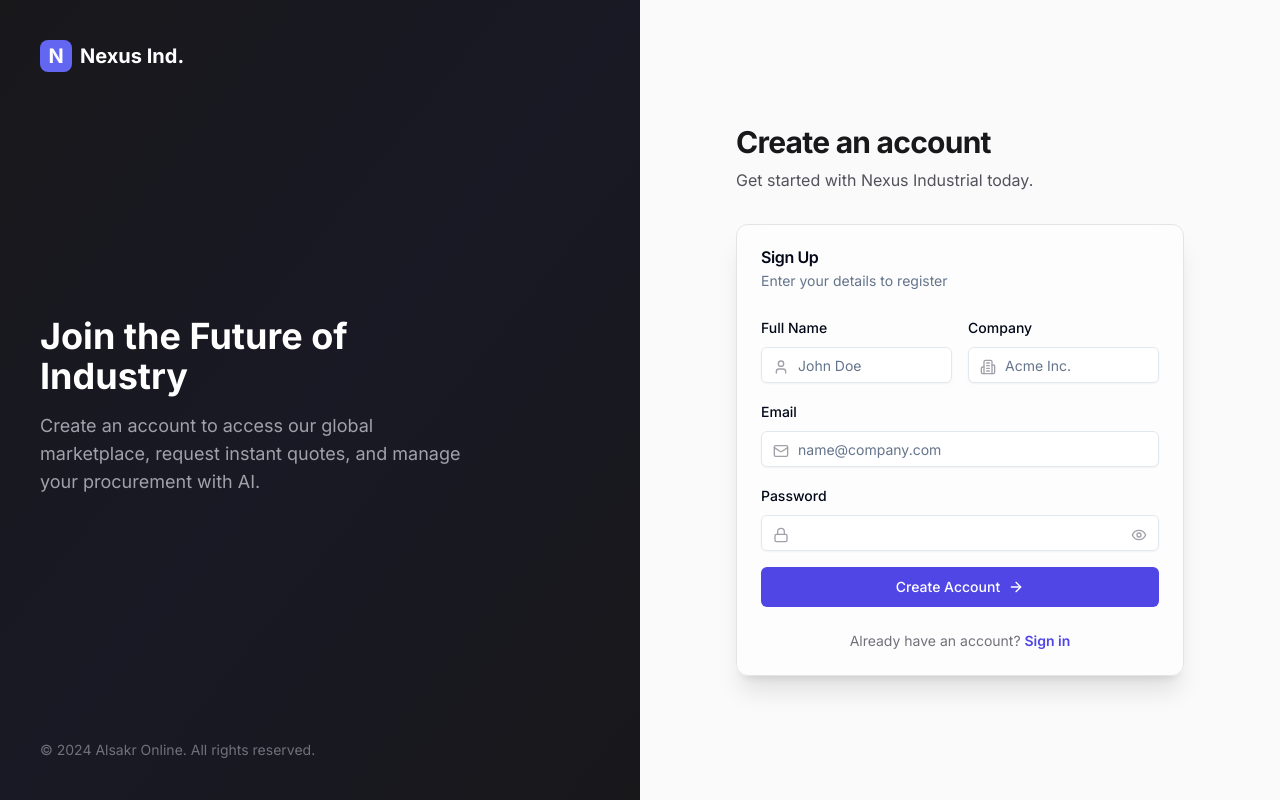
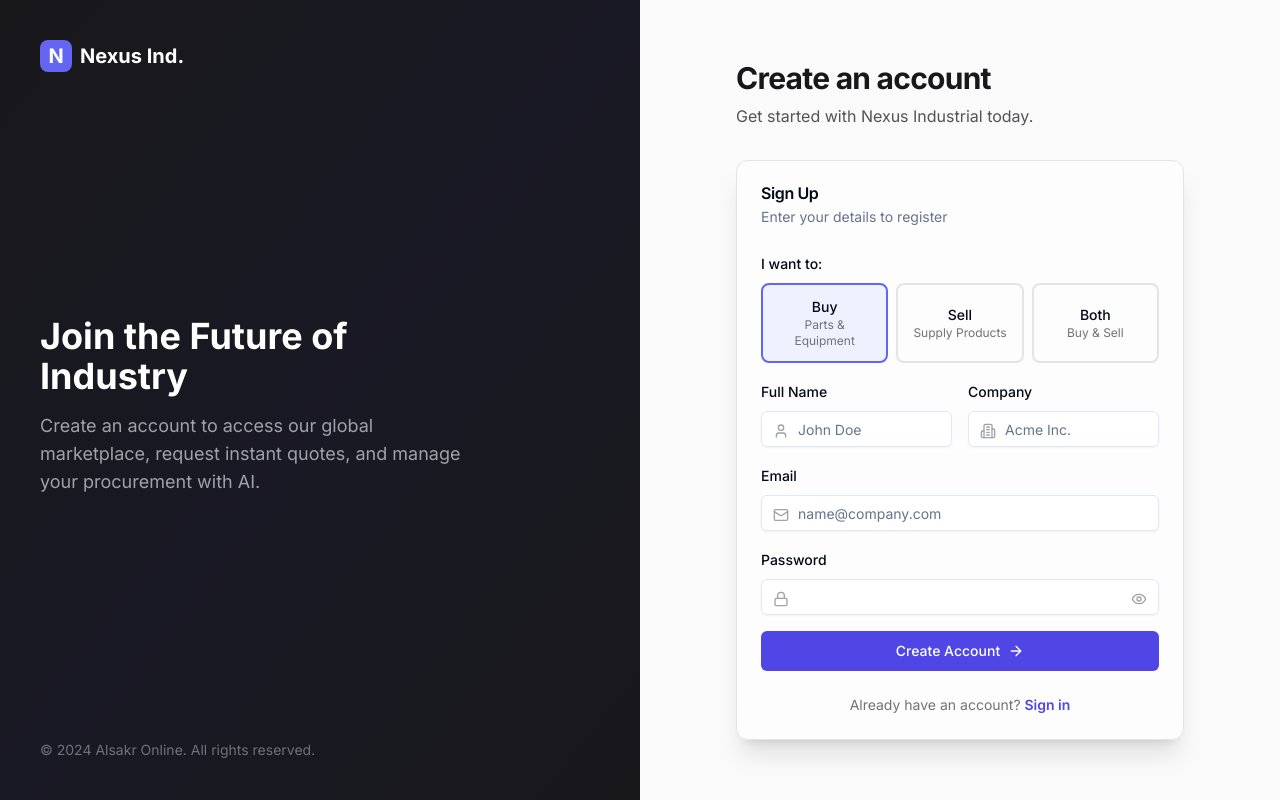
Before and after one commit to alsakronline-cyber/alsakr-online, a Next.js app in the folder frontend/: page /register in a window 1280 px wide. Built offline with nearby package versions, Linux system fonts and the light colour scheme.

Commit message:
feat: implement role-based authentication system (buyer/vendor/both)

```diff
--- /dev/null
+++ b/frontend/app/dashboard/page.tsx
@@ -0,0 +1,40 @@
+"use client"
+
+import { useEffect } from "react"
+import { useRouter } from "next/navigation"
+import { Loader2 } from "lucide-react"
+
+export default function DashboardPage() {
+    const router = useRouter()
+
+    useEffect(() => {
+        // Get user role from localStorage
+        const userRole = localStorage.getItem("userRole")
+
+        if (!userRole) {
+            // No role found, redirect to login
+            router.push("/login")
+            return
+        }
+
+        // Redirect based on role
+        if (userRole === "buyer" || userRole === "both") {
+            router.push("/dashboard/buyer")
+        } else if (userRole === "vendor") {
+            router.push("/dashboard/vendor")
+        } else {
+            // Invalid role, logout
+            localStorage.clear()
+            router.push("/login")
+        }
+    }, [router])
+
+    return (
+        <div className="min-h-screen flex items-center justify-center bg-zinc-50 dark:bg-zinc-950">
+            <div className="text-center">
+                <Loader2 className="h-8 w-8 animate-spin mx-auto text-indigo-600" />
+                <p className="mt-4 text-zinc-600 dark:text-zinc-400">Loading dashboard...</p>
+            </div>
+        </div>
+    )
+}
--- a/frontend/app/login/page.tsx
+++ b/frontend/app/login/page.tsx
@@ -43,7 +43,14 @@ export default function LoginPage() {
             }
 
             const data = await res.json()
+
+            // Store authentication data
             localStorage.setItem("token", data.access_token)
+            localStorage.setItem("userRole", data.role || "buyer")
+            localStorage.setItem("userId", data.user_id)
+            localStorage.setItem("userEmail", data.email)
+            localStorage.setItem("userName", data.full_name || "")
+
             router.push("/dashboard")
         } catch (err) {
             setError("Invalid email or password. Please try again.")
--- a/frontend/app/register/page.tsx
+++ b/frontend/app/register/page.tsx
@@ -20,6 +20,7 @@ export default function RegisterPage() {
         companyName: "",
         email: "",
         password: "",
+        role: "buyer" as "buyer" | "vendor" | "both",
     })
 
     const handleSubmit = async (e: React.FormEvent) => {
@@ -28,7 +29,7 @@ export default function RegisterPage() {
         setError("")
 
         try {
-            const res = await fetch(`${process.env.NEXT_PUBLIC_API_URL || "https://api.app.alsakronline.com"}/api/auth/register?email=${encodeURIComponent(formData.email)}&password=${encodeURIComponent(formData.password)}&full_name=${encodeURIComponent(formData.fullName)}&company_name=${encodeURIComponent(formData.companyName)}`, {
+            const res = await fetch(`${process.env.NEXT_PUBLIC_API_URL || "https://api.app.alsakronline.com"}/api/auth/register?email=${encodeURIComponent(formData.email)}&password=${encodeURIComponent(formData.password)}&role=${encodeURIComponent(formData.role)}&full_name=${encodeURIComponent(formData.fullName)}&company_name=${encodeURIComponent(formData.companyName)}`, {
                 method: "POST",
             })
 
@@ -90,6 +91,46 @@ export default function RegisterPage() {
                         </CardHeader>
                         <CardContent>
                             <form onSubmit={handleSubmit} className="space-y-4">
+                                {/* Role Selection */}
+                                <div className="space-y-2">
+                                    <Label>I want to:</Label>
+                                    <div className="grid grid-cols-3 gap-2">
+                                        <button
+                                            type="button"
+                                            onClick={() => setFormData({ ...formData, role: "buyer" })}
+                                            className={`p-3 rounded-lg border-2 transition-all ${formData.role === "buyer"
+                                                    ? "border-indigo-500 bg-indigo-50 dark:bg-indigo-900/20"
+                                                    : "border-zinc-200 dark:border-zinc-800 hover:border-indigo-300"
+                                                }`}
+                                        >
+                                            <div className="text-sm font-medium">Buy</div>
+                                            <div className="text-xs text-zinc-500">Parts & Equipment</div>
+                                        </button>
+                                        <button
+                                            type="button"
+                                            onClick={() => setFormData({ ...formData, role: "vendor" })}
+                                            className={`p-3 rounded-lg border-2 transition-all ${formData.role === "vendor"
+                                                    ? "border-indigo-500 bg-indigo-50 dark:bg-indigo-900/20"
+                                                    : "border-zinc-200 dark:border-zinc-800 hover:border-indigo-300"
+                                                }`}
+                                        >
+                                            <div className="text-sm font-medium">Sell</div>
+                                            <div className="text-xs text-zinc-500">Supply Products</div>
+                                        </button>
+                                        <button
+                                            type="button"
+                                            onClick={() => setFormData({ ...formData, role: "both" })}
+                                            className={`p-3 rounded-lg border-2 transition-all ${formData.role === "both"
+                                                    ? "border-indigo-500 bg-indigo-50 dark:bg-indigo-900/20"
+                                                    : "border-zinc-200 dark:border-zinc-800 hover:border-indigo-300"
+                                                }`}
+                                        >
+                                            <div className="text-sm font-medium">Both</div>
+                                            <div className="text-xs text-zinc-500">Buy & Sell</div>
+                                        </button>
+                                    </div>
+                                </div>
+
                                 <div className="grid grid-cols-2 gap-4">
                                     <div className="space-y-2">
                                         <Label htmlFor="fullName">Full Name</Label>
```
Also changed, not shown: 2 other files (tests, documents, lock files or other folders).
